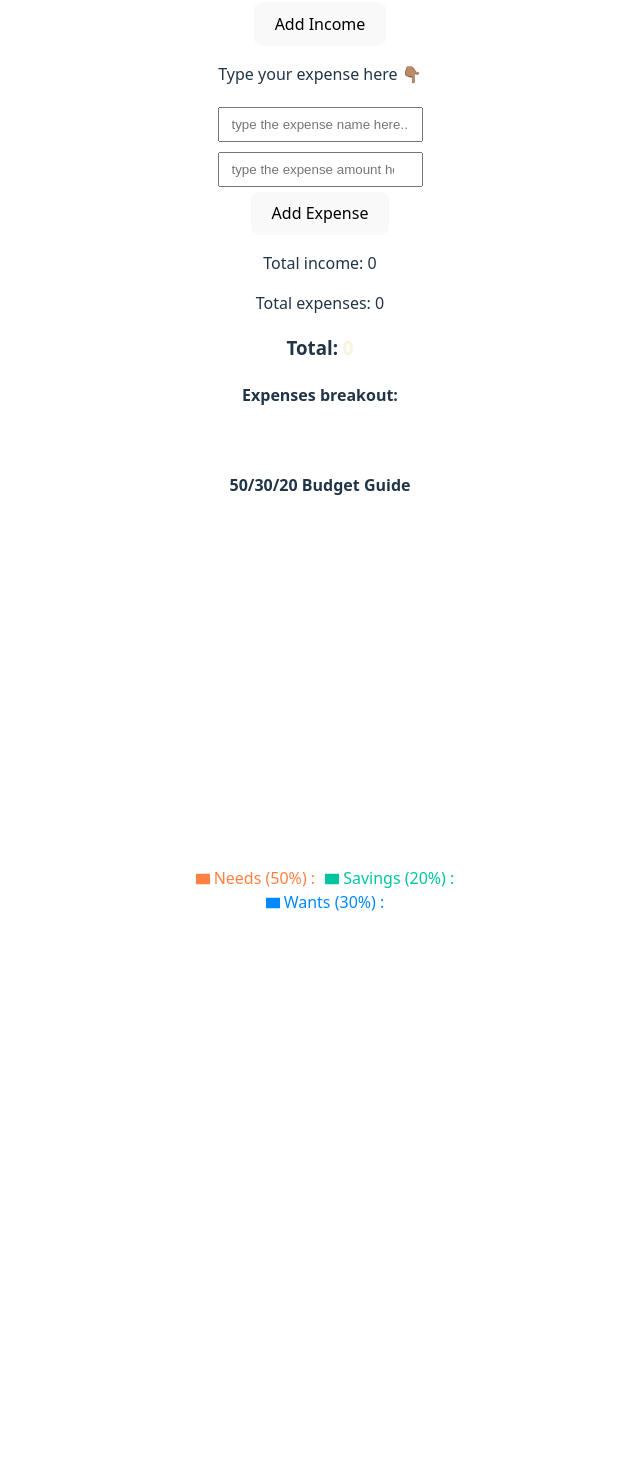
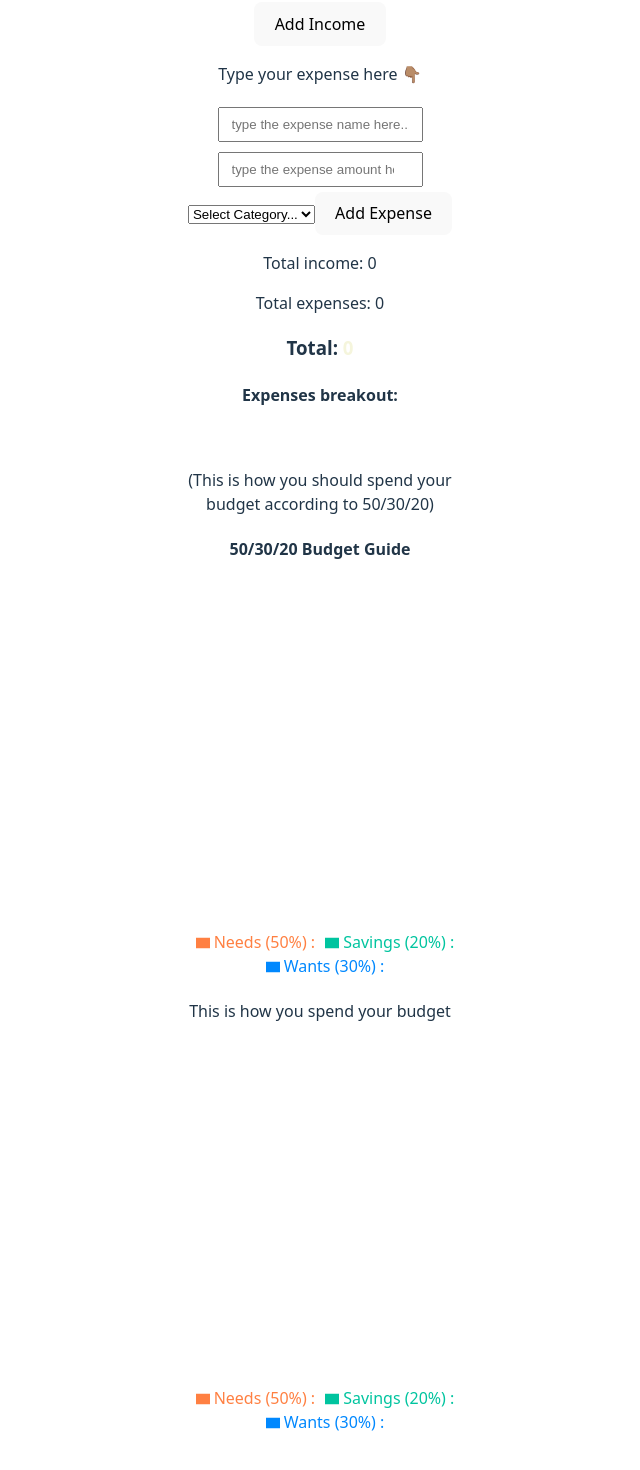
Before and after one commit to idomyhomework/incomes_expenses_react, a React (Vite) app: page / in a window 1280 px wide. Shown: the part 308-1778 px from the top of the page, without its empty margins (320-960 px from the left). Before the commit the page ends 1259 px from the top, so only its background shows below. Built offline with nearby package versions, Linux system fonts and the light colour scheme.

Commit message:
Categories for spending, graphs to have a better view

```diff
--- a/src/App.css
+++ b/src/App.css
@@ -47,6 +47,27 @@
   margin: 0 auto;
 }
 
+.category-tag {
+  margin-left: 10px;
+  padding: 2px 6px;
+  border-radius: 6px;
+  font-size: 12px;
+  font-weight: bold;
+}
+
+.category-tag.Needs {
+  background: #FF8042;
+}
+
+.category-tag.Wants {
+  background: #0088FE;
+}
+
+.category-tag.Savings {
+  background: #00C49F;
+}
+
+
 @media (min-width: 320px) {
   .container{
     width: 300px;
--- a/src/App.jsx
+++ b/src/App.jsx
@@ -1,6 +1,7 @@
 import { useState, useEffect } from 'react'
 import './App.css'
 import BudgetChart from './components/BudgetChart';
+import BudgetSpending from './components/BudgetSpending';
 
 function App() {
 
@@ -13,13 +14,16 @@ function App() {
   const [expenses, setExpense] = useState(()=>{
     const saved_expense = localStorage.getItem("expenses");
     return saved_expense ? JSON.parse(saved_expense) : [];
-  })
+  });
+
+  const [expenseCategory, setExpenseCategory] = useState("");
 
   //reading input values
   const [incomeName, setIncomeName] = useState("");
   const [incomeQuantity, setIncomeQuantity] = useState("");
   const [expenseName, setExpenseName] = useState("");
   const [expenseQuantity, setExpenseQuantity] = useState("");
+
 // add income function
   const addIncome = () =>{
     const text = incomeName.trim();
@@ -29,28 +33,31 @@ function App() {
     const newIncome = {
       id: crypto.randomUUID(),
       name: text,
-      quantity: Number(quantity)
+      quantity: Number(quantity),
     };
 
     setIncome((prev)=>[...prev, newIncome]);
     setIncomeName("");
     setIncomeQuantity("");
   };
+
 // add expense function
     const addExpense = () =>{
     const text = expenseName.trim();
     const quantity = expenseQuantity.trim();
-    if (text === "" || quantity === "") return;
+    if (text === "" || quantity === "" || expenseCategory === "") return;
 
     const newExpense = {
       id: crypto.randomUUID(),
       name: text,
-      quantity: Number(quantity)
+      quantity: Number(quantity),
+      category: expenseCategory,
     };
 
     setExpense((prev)=>[...prev, newExpense]);
     setExpenseName("");
     setExpenseQuantity("");
+    setExpenseCategory("");
   };
   //delete income
   const deleteIncome = (id) =>{
@@ -87,6 +94,12 @@ function App() {
         <div className="expense-input">
           <input type="text" placeholder='type the expense name here...' value={expenseName} onChange={(e)=>{setExpenseName(e.target.value)}}/>
           <input type="number" min={0} placeholder='type the expense amount here...' value={expenseQuantity} onChange={(e)=>{setExpenseQuantity(e.target.value)}}/>
+          <select value={expenseCategory} onChange={(e)=>setExpenseCategory(e.target.value)}>
+              <option value="">Select Category...</option>
+              <option value="Needs">Needs</option>
+              <option value="Wants">Wants</option>
+              <option value="Savings">Savings</option>
+          </select>
           <button onClick={addExpense}>Add Expense</button>
         </div>
       </div>
@@ -108,6 +121,7 @@ function App() {
             <li className='expenses-list' key={expense.id}>
               <span>{expense.name}</span>
               <span>{expense.quantity}</span>
+              <span className='category-tag ${expense.category}'>{expense.category}</span>
               <button onClick={() => deleteExpense(expense.id)}>❌</button>
             </li>
           ))}
@@ -119,12 +133,18 @@ function App() {
           const total_expenses = expenses.reduce((acc, item) => acc + item.quantity, 0);
           const total_incomes = incomes.reduce((acc, item) => acc + item.quantity, 0);
           const total_left = total_incomes - total_expenses;
+          const getTotalByCategory = (category) =>{
+            return expenses.filter(exp => exp.category === category).reduce((acc, item) => acc + item.quantity, 0)
+          }
           return (
             <>
                <h3>Total: <span className={total_left < 0 ? "negative" : total_left > 0 ? "positive" : "neutral"}>{total_left}</span></h3>
                <h4>Expenses breakout:</h4><br/>
                 {/* Budget Chart  */}
+                <p>(This is how you should spend your budget according to 50/30/20)</p>
                 <BudgetChart total_income={total_incomes} />
+                <p>This is how you spend your budget</p>
+                <BudgetSpending needs={getTotalByCategory("Needs")} wants={getTotalByCategory("Wants")} savings={getTotalByCategory("Savings")}/>
             </>
           )
           })()}
--- /dev/null
+++ b/src/components/BudgetSpending.jsx
@@ -0,0 +1,30 @@
+import {PieChart, Pie, Cell, Tooltip, Legend} from "recharts";
+
+function BudgetSpending ({needs = 0, wants = 0, savings = 0}){
+    const data = [
+        {name: "Needs (50%) :", value: needs},
+        {name: "Wants (30%) :", value: wants},
+        {name: "Savings (20%) :", value: savings},
+    ];
+
+    const COLORS = ["#FF8042", "#0088FE", "#00C49F"];
+
+    return (
+        <div style={{textAlign: "center", margin:"0 auto"}}>
+            <PieChart width={320} height={400}>
+                <Pie
+                    data={data} cx="50%" cy="50%" outerRadius={100}
+                    label = {({name, value}) => `${name}: $${value.toFixed(2)}`} dataKey="value"
+                >
+                {data.map((entry, index) => (
+                    <Cell key={`cell-${index}`} fill={COLORS[index % COLORS.length]}/>
+                ))}
+                </Pie>
+                <Tooltip formatter={(value)=> `$${value.toFixed(2)}`}/>
+                <Legend/>
+            </PieChart>
+        </div>
+    );
+}
+
+export default BudgetSpending;
```
